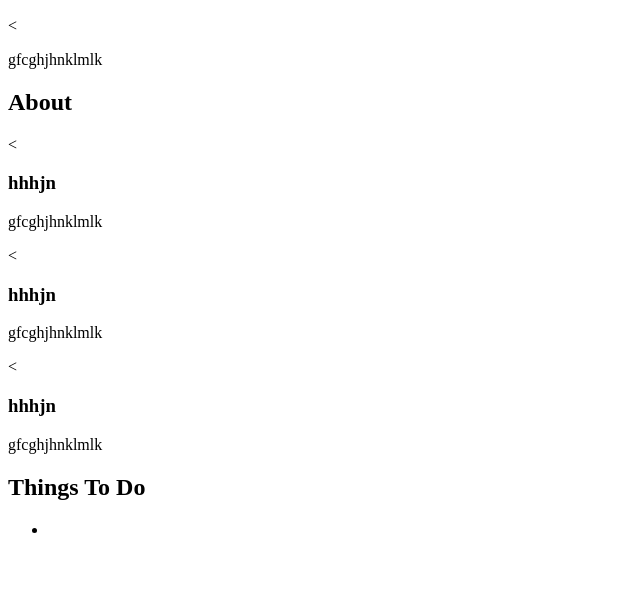
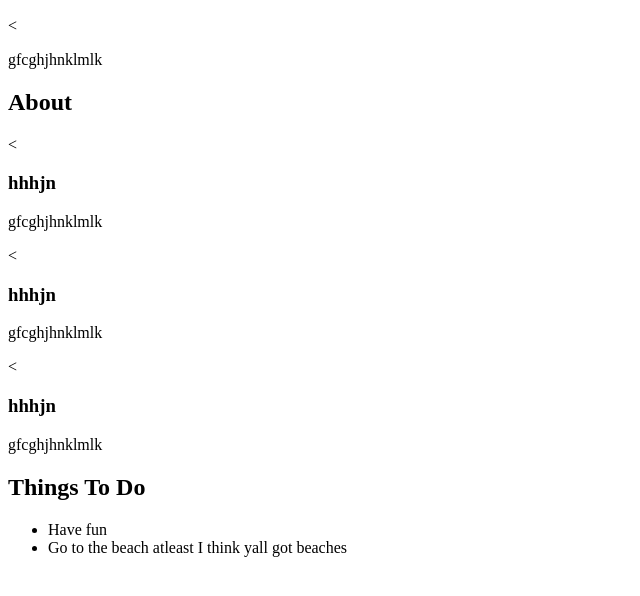
Before and after one commit to AleefN/effective-octo-broccoli, a plain HTML site: page index.html in a window 1280 px wide. Shown: the part 110-706 px from the top of the page, without its empty margins (0-640 px from the left). Drawn offline with Linux system fonts and the light colour scheme.

Commit message:
Add files via upload

```diff
--- a/index.html
+++ b/index.html
@@ -26,6 +26,7 @@
 <section>
   <h2>Things To Do</h2>
   <ul>
-    <li><idk lolz</li>
+    <li>Have fun</li>
+    <li>Go to the beach atleast I think yall got beaches</li>
   </ul>
 </section>
```
